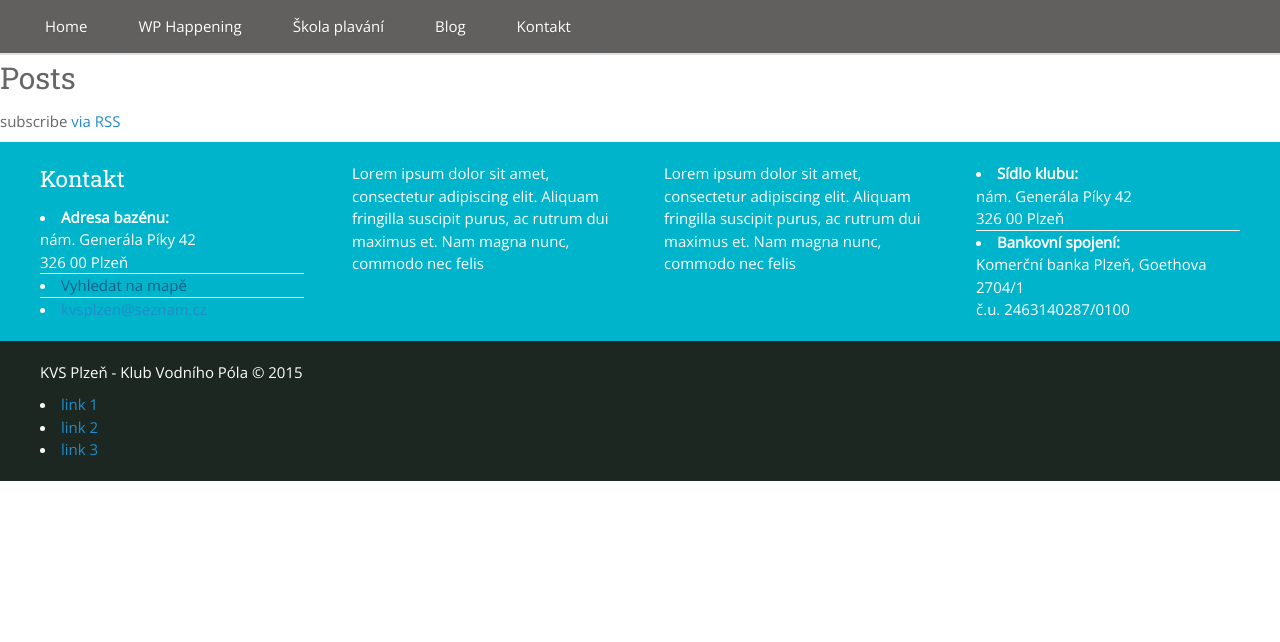
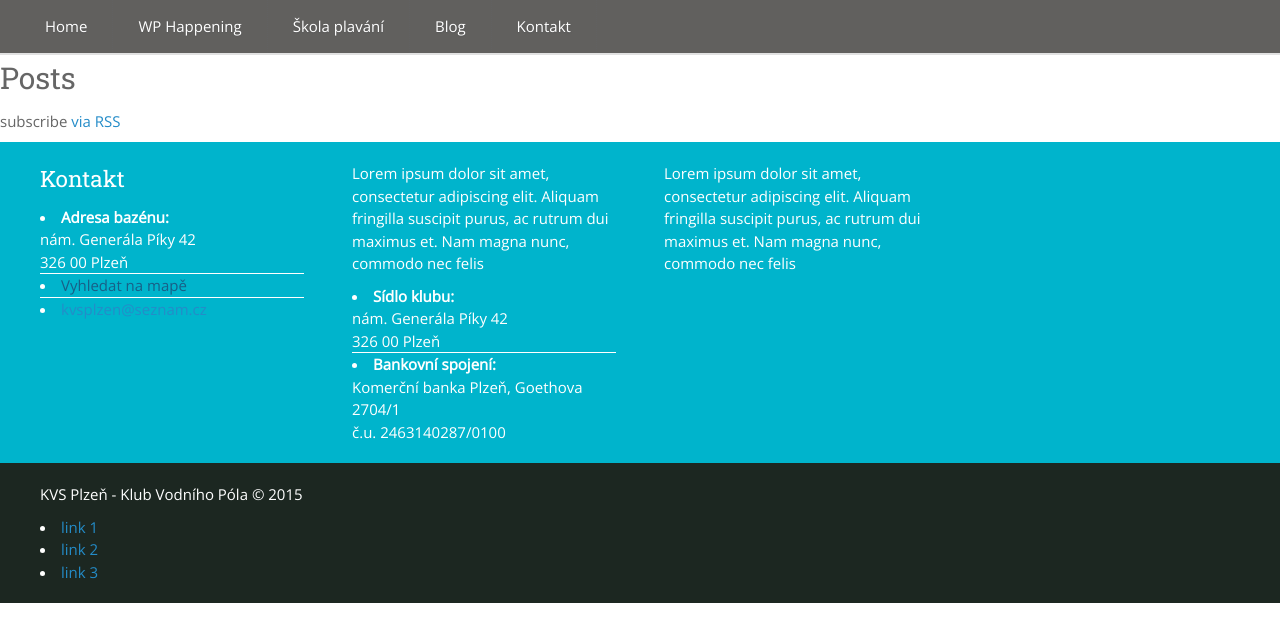
Before and after one commit to SteveVil/KVS-web, a Jekyll site: the page built from index.html, in a window 1280 px wide. Shown: the top 642 px of the page. Built offline with Jekyll 4.4.1, drawn with Linux system fonts in a browser that asks for light colours.

Commit message:
Update _footer.sass

```diff
--- a/_sass/_footer.sass
+++ b/_sass/_footer.sass
@@ -19,5 +19,5 @@ footer
 	margin-right: 4%
 	float: left
 
-.box4:last-child
-	margin-right:0px
+	.last
+		margin-right:0px
```
